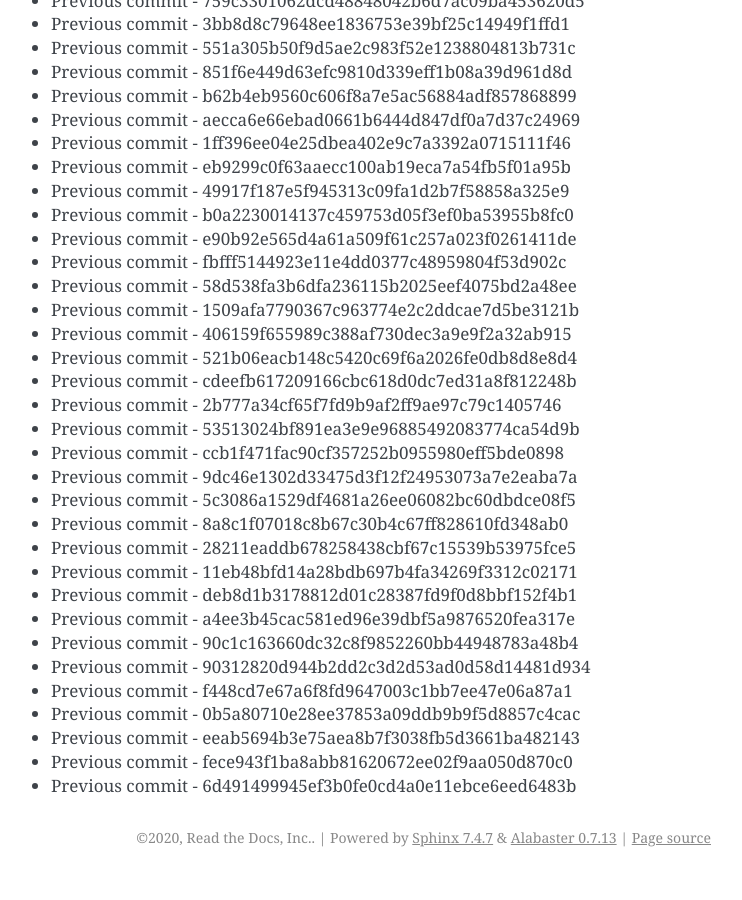
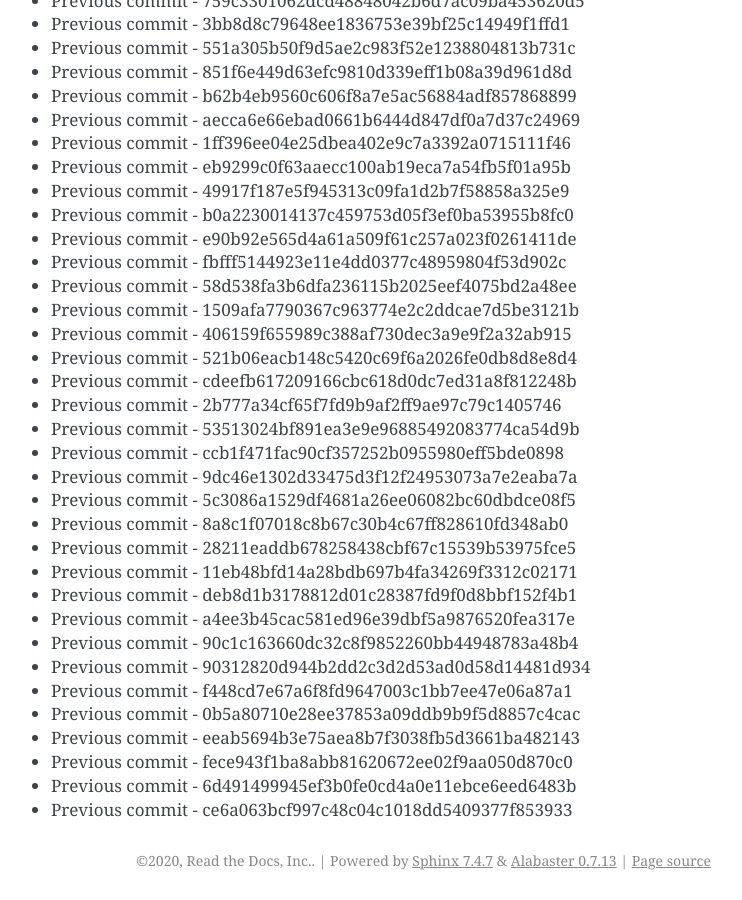
Before and after one commit to readthedocs/rtd-git-stresstest, a Sphinx documentation site: the page built from docs/updates.rst, in a window 1280 px wide and 900 px high, scrolled down 11078 px. Shown: the whole window, without its empty margins (399-1141 px from the left). Built offline with Sphinx 7.4.7, drawn with Linux system fonts in a browser that asks for light colours; before the commit the page ends 11955 px from its top, so only the background shows below that.

Commit message:
Generating commit from previous: ce6a063bcf997c48c04c1018dd5409377f853933

```diff
--- a/docs/updates.rst
+++ b/docs/updates.rst
@@ -497,3 +497,4 @@ It can be tested for any performance characteristics.
 * Previous commit - eeab5694b3e75aea8b7f3038fb5d3661ba482143
 * Previous commit - fece943f1ba8abb81620672ee02f9aa050d870c0
 * Previous commit - 6d491499945ef3b0fe0cd4a0e11ebce6eed6483b
+* Previous commit - ce6a063bcf997c48c04c1018dd5409377f853933
```
